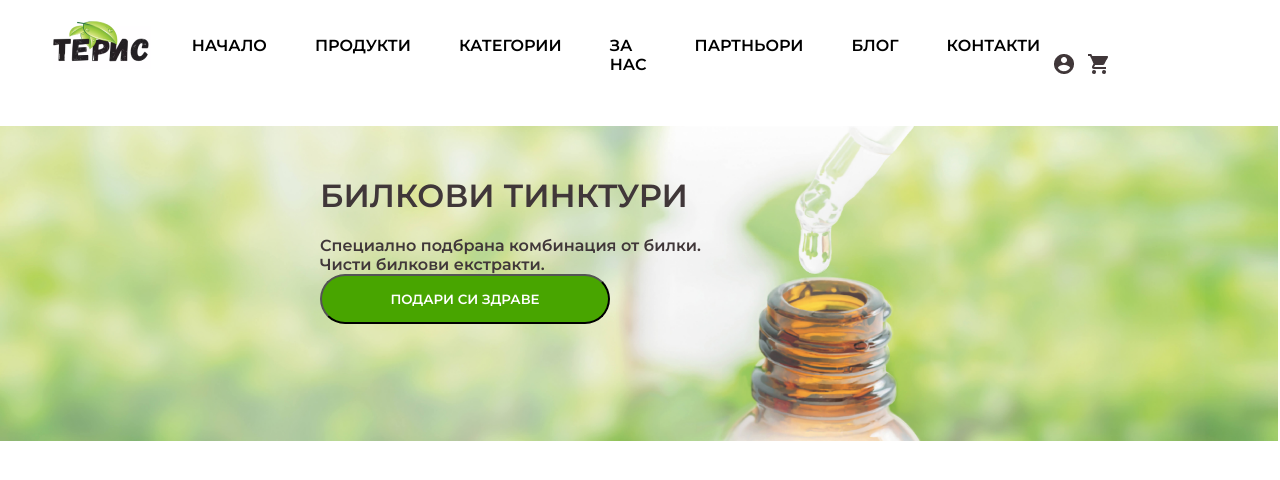
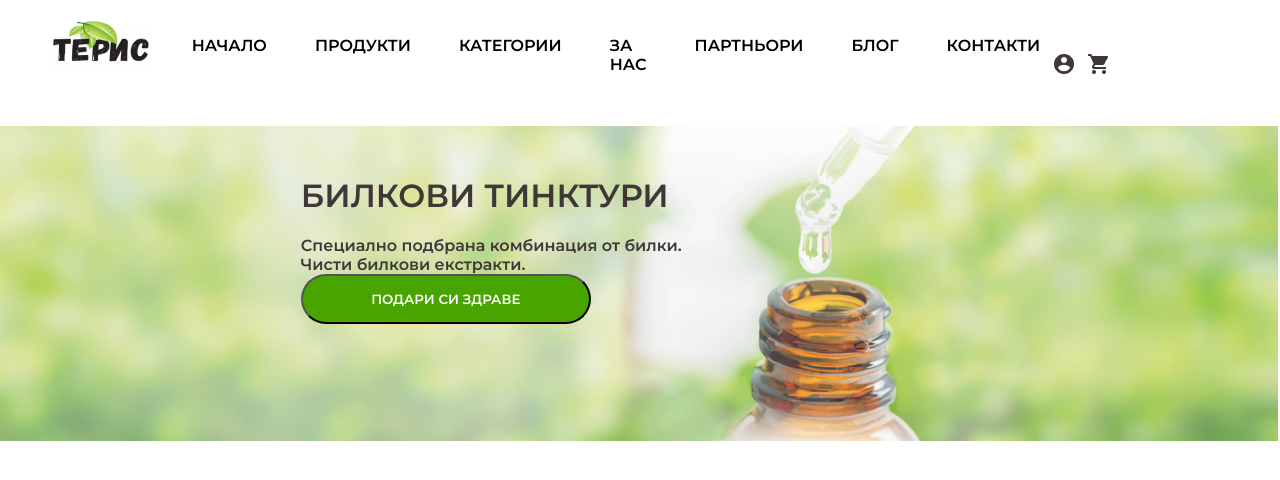
Before and after one commit to static1010/Bilkovi-React, a React (Create React App) app: page / in a window 1280 px wide. Shown: the top 480 px of the page. Built offline with nearby package versions, Linux system fonts and the light colour scheme.

Commit message:
adding some style

```diff
--- a/src/components/MainPage/BtnMainPage.module.css
+++ b/src/components/MainPage/BtnMainPage.module.css
@@ -1,6 +1,6 @@
 .btn {
     position: absolute;
-    left: 25%;
+    left: 23.5%;
     top: 34.3%;
     background-color: #48A500;
     color: white;
--- a/src/components/MainPage/MainPage.module.css
+++ b/src/components/MainPage/MainPage.module.css
@@ -13,7 +13,7 @@
 
 .divText {
     position: absolute;
-    left: 25%;
+    left: 23.5%;
     top: 19.3%;
     font-family: "Montserrat", sans-serif;
     font-weight: 600;
```
